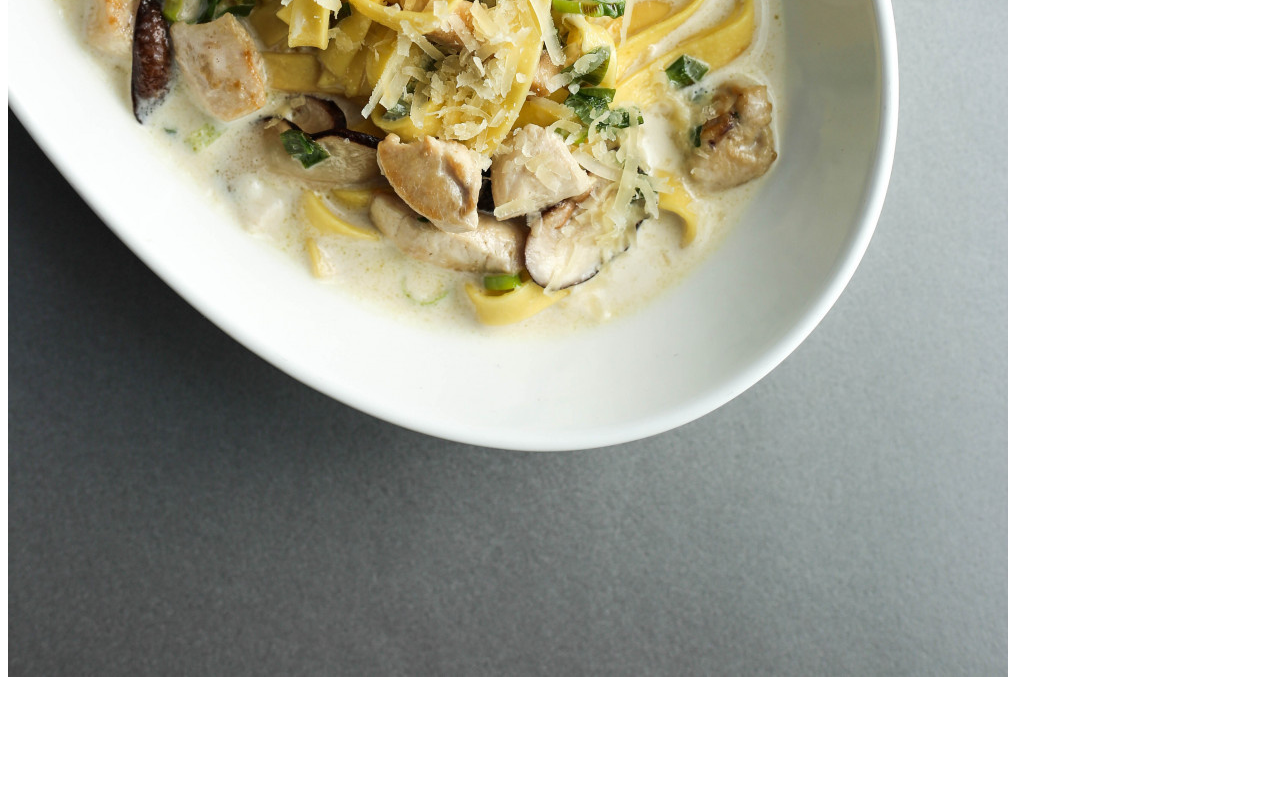
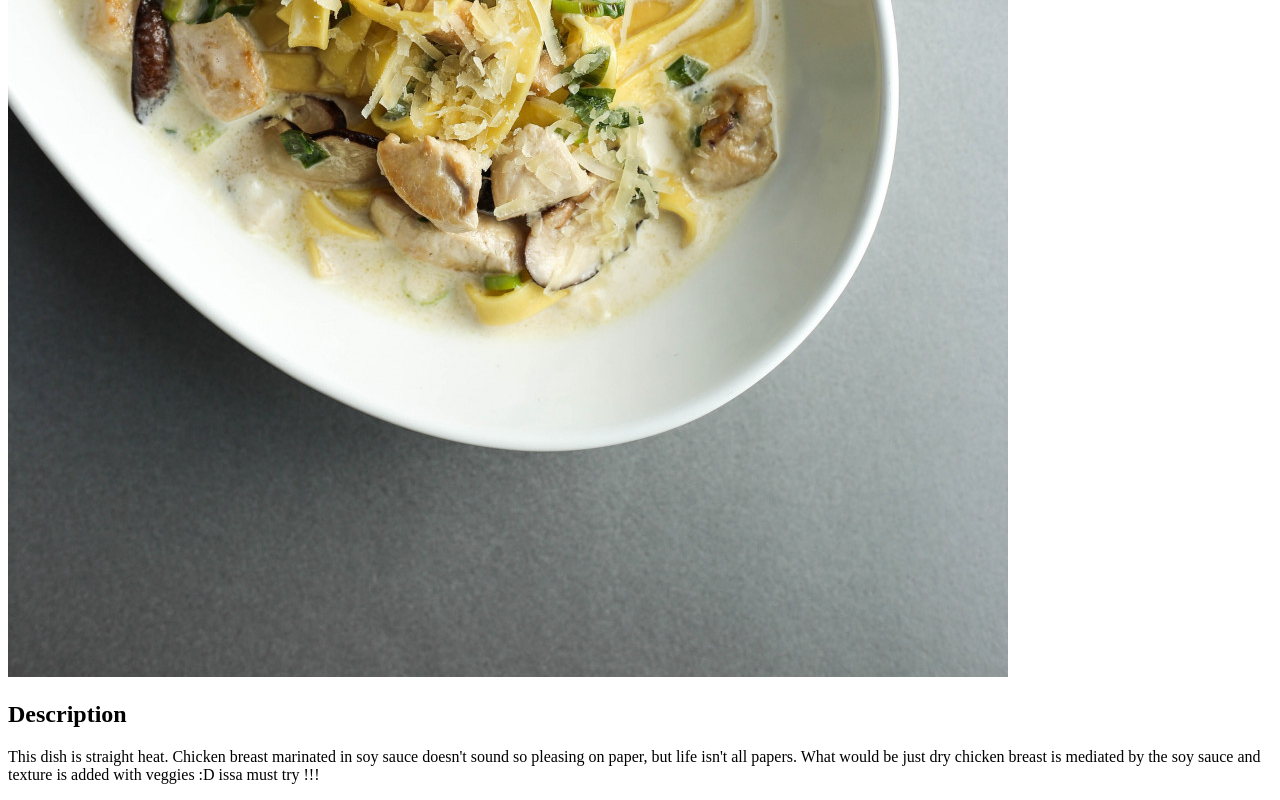
Before and after one commit to dingdongg/odin-recipes, a plain HTML site: page recipes/pasta.html in a window 1280 px wide. Shown: the part 903-1703 px from the top of the page. Before the commit the page ends 1592 px from the top, so only its background shows below. Drawn offline with Linux system fonts and the light colour scheme.

Commit message:
added description to pasta.html

```diff
--- a/recipes/pasta.html
+++ b/recipes/pasta.html
@@ -8,5 +8,13 @@
         <h1>Soy Sauce Pasta</h1>
 
         <img src='pasta.jpg' alt='white, creamy soy sauce pasta'>
+
+        <h2>Description</h2>
+
+        <p>This dish is straight heat. Chicken breast marinated in soy sauce
+            doesn't sound so pleasing on paper, but life isn't all papers.
+            What would be just dry chicken breast is mediated by the soy sauce
+            and texture is added with veggies :D issa must try !!!
+        </p>
     </body>
 </html>
```
